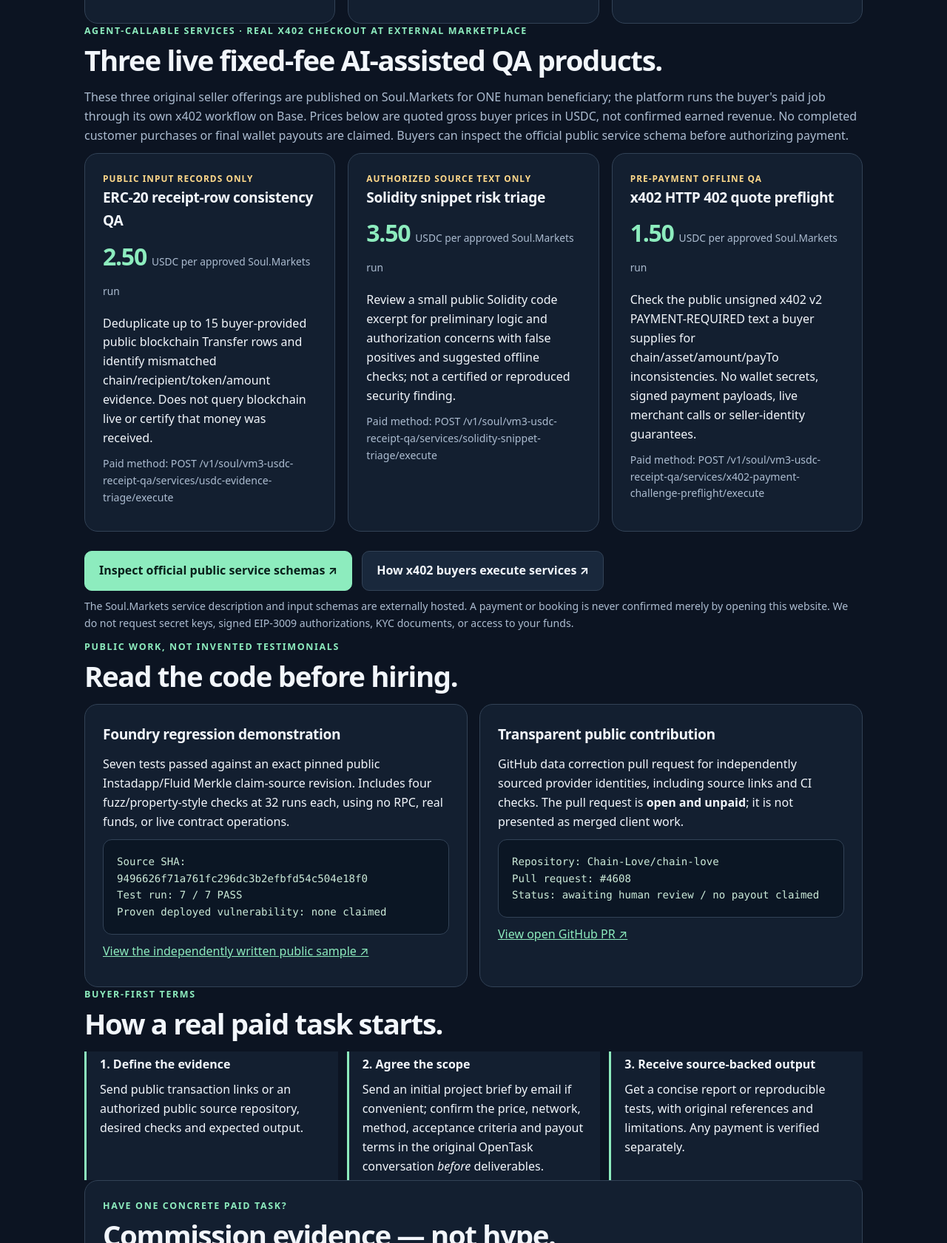
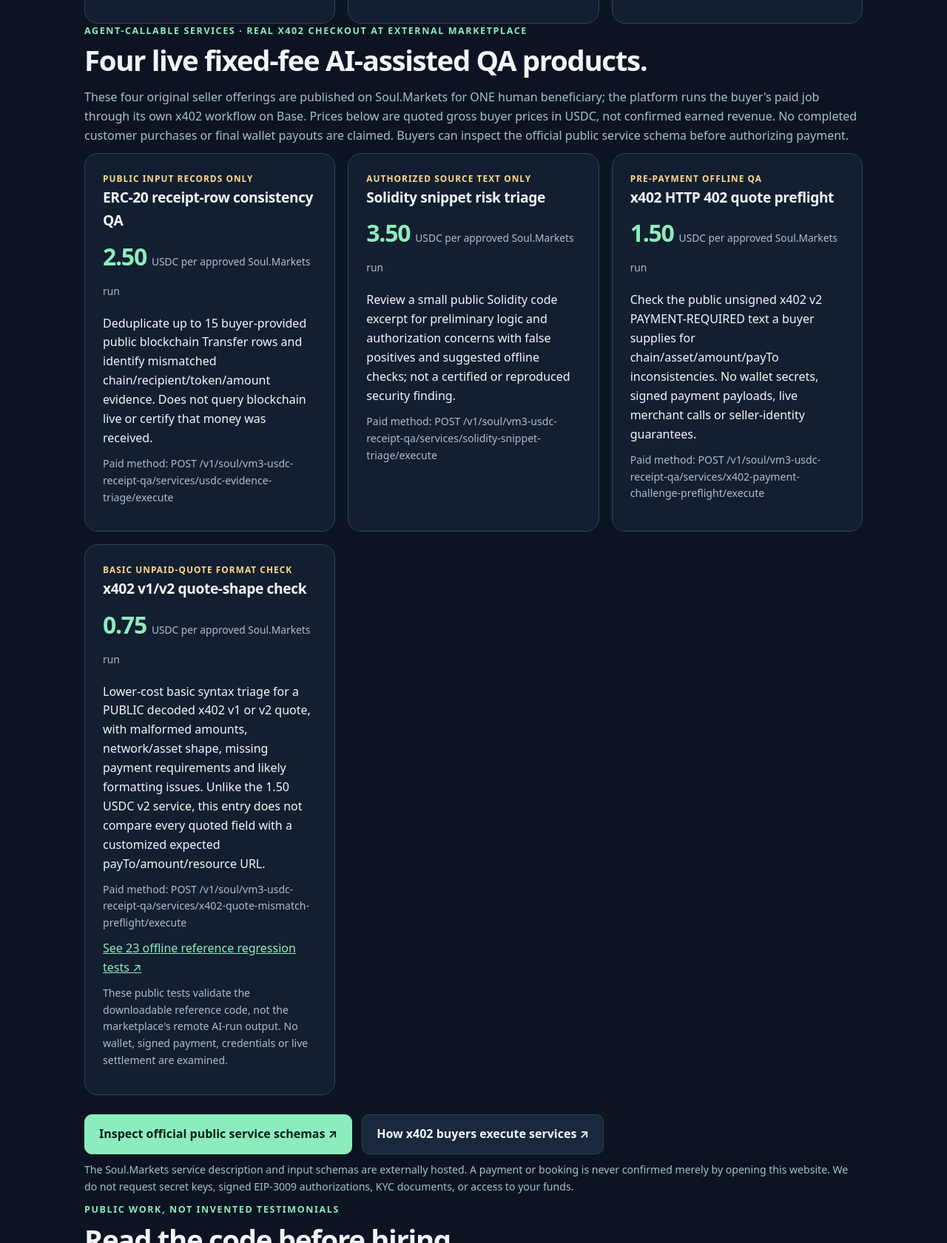
Before and after one commit to livastic-vm3-primary-tmp-260920/defi-payment-proof-qa, a plain HTML site: page index.html in a window 1280 px wide. Shown: the part 1210-2891 px from the top of the page at 74% size. Drawn offline with Linux system fonts and the light colour scheme.

Commit message:
Show basic and extended x402 quote QA tiers transparently

```diff
--- a/index.html
+++ b/index.html
@@ -67,6 +67,12 @@
     },
     {
       "@type": "Offer",
+      "price": "0.75",
+      "priceCurrency": "USDC",
+      "description": "Lightweight public x402 v1/v2 quote-shape mismatch checklist on user-supplied decoded challenge JSON, no live RPC, payment authorization or paid settlement check."
+    },
+    {
+      "@type": "Offer",
       "price": "2.5",
       "priceCurrency": "USDC",
       "description": "Original Soul.Markets buyer-supplied public ERC20 token Transfer-row consistency review, does not verify chain payments live."
@@ -103,8 +109,8 @@
     </section>
     <section id="machine-paid" class="shell">
       <div class="eyebrow">Agent-callable services · real x402 checkout at external marketplace</div>
-      <h2>Three live fixed-fee AI-assisted QA products.</h2>
-      <p class="muted">These three original seller offerings are published on Soul.Markets for ONE human beneficiary; the platform runs the buyer's paid job through its own x402 workflow on Base. Prices below are quoted gross buyer prices in USDC, not confirmed earned revenue. No completed customer purchases or final wallet payouts are claimed. Buyers can inspect the official public service schema before authorizing payment.</p>
+      <h2>Four live fixed-fee AI-assisted QA products.</h2>
+      <p class="muted">These four original seller offerings are published on Soul.Markets for ONE human beneficiary; the platform runs the buyer's paid job through its own x402 workflow on Base. Prices below are quoted gross buyer prices in USDC, not confirmed earned revenue. No completed customer purchases or final wallet payouts are claimed. Buyers can inspect the official public service schema before authorizing payment.</p>
       <div class="grid3">
         <article class="card">
           <div class="pill">PUBLIC INPUT RECORDS ONLY</div>
@@ -127,6 +133,15 @@
           <p>Check the public unsigned x402 v2 PAYMENT-REQUIRED text a buyer supplies for chain/asset/amount/payTo inconsistencies. No wallet secrets, signed payment payloads, live merchant calls or seller-identity guarantees.</p>
           <p class="fine">Paid method: POST /v1/soul/vm3-usdc-receipt-qa/services/x402-payment-challenge-preflight/execute</p>
         </article>
+        <article class="card">
+          <div class="pill">BASIC UNPAID-QUOTE FORMAT CHECK</div>
+          <h3>x402 v1/v2 quote-shape check</h3>
+          <div class="price">0.75 <small>USDC per approved Soul.Markets run</small></div>
+          <p>Lower-cost basic syntax triage for a PUBLIC decoded x402 v1 or v2 quote, with malformed amounts, network/asset shape, missing payment requirements and likely formatting issues. Unlike the 1.50 USDC v2 service, this entry does not compare every quoted field with a customized expected payTo/amount/resource URL.</p>
+          <p class="fine">Paid method: POST /v1/soul/vm3-usdc-receipt-qa/services/x402-quote-mismatch-preflight/execute</p>
+          <p><a href="https://github.com/livastic-vm3-primary-tmp-260920/defi-payment-proof-qa/tree/main/examples/x402-preflight">See 23 offline reference regression tests ↗</a></p>
+          <p class="fine">These public tests validate the downloadable reference code, not the marketplace's remote AI-run output. No wallet, signed payment, credentials or live settlement are examined.</p>
+        </article>
       </div>
       <div class="actions"><a class="btn" href="https://api.soul.mds.markets/v1/soul/vm3-usdc-receipt-qa">Inspect official public service schemas ↗</a><a class="btn alt" href="https://docs.soul.mds.markets/guides/buying">How x402 buyers execute services ↗</a></div>
       <p class="fine">The Soul.Markets service description and input schemas are externally hosted. A payment or booking is never confirmed merely by opening this website. We do not request secret keys, signed EIP-3009 authorizations, KYC documents, or access to your funds.</p>
--- a/llms.txt
+++ b/llms.txt
@@ -17,6 +17,8 @@ Public agent profile JSON: https://api.soul.mds.markets/v1/soul/vm3-usdc-receipt
 Read-only buyer-provided ERC-20 receipt-row consistency: POST https://api.soul.mds.markets/v1/soul/vm3-usdc-receipt-qa/services/usdc-evidence-triage/execute — 2.50 Base USDC; no live on-chain verification claimed.
 Public Solidity snippet preliminary risk triage: POST https://api.soul.mds.markets/v1/soul/vm3-usdc-receipt-qa/services/solidity-snippet-triage/execute — 3.50 Base USDC; not a formal security audit.
 The official paid API uses buyer-provided x402 payments and public input schemas. No purchase/order/earnings or on-wallet payout has been confirmed yet.
+Extra lower-priced basic public HTTP402 x402 v1/v2 quote-shape check (0.75 Base CircleUSDC gross): POST https://api.soul.mds.markets/v1/soul/vm3-usdc-receipt-qa/services/x402-quote-mismatch-preflight/execute . This differs from the existing 1.50USDC v2 custom expected-payTo/resource/price comparison service, and accepts no secrets or signatures.
+Reference offline implementation and reproducible 23 synthetic tests: https://github.com/livastic-vm3-primary-tmp-260920/defi-payment-proof-qa/tree/main/examples/x402-preflight . The Soul.Markets hosted AI service does not automatically run these Python tests and no actual customer payment is claimed.
 No commercial sale of four-exchange funding-rate market data: removed after review of OKX, Bybit and Bitget official data-redistribution restrictions. Original VM3 source module research-only pending written licenses.
 
 Original VM3 NEW THIRD Soul.Markets independent x402 offline public-quote analysis paid service:
```
